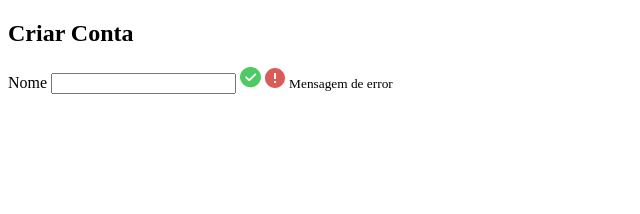
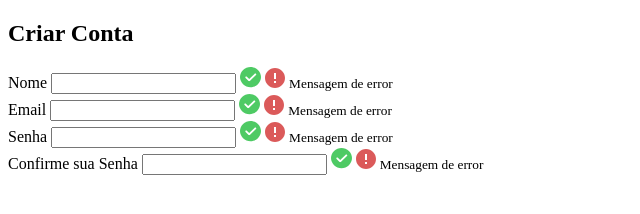
Before and after one commit to davigledson/Form-Validation, a plain HTML site: page index.html in a window 1280 px wide. Shown: the whole page, without its empty margins (0-640 px from the left). Drawn offline with Linux system fonts and the light colour scheme.

Commit message:
Update index.html

```diff
--- a/index.html
+++ b/index.html
@@ -19,6 +19,31 @@
                 <i><img src="./imagens/error-icon.svg" alt="error-icon"></i>
                 <small>Mensagem de error</small>
             </div>
+
+            <div class="form-control">
+                <label for="email">Email</label>
+                <input type="email" id="email">
+                <i><img src="./imagens/success-icon.svg" alt="success-icon"></i>
+                <i><img src="./imagens/error-icon.svg" alt="error-icon"></i>
+                <small>Mensagem de error</small>
+            </div>
+
+            <div class="form-control">
+                <label for="password">Senha</label>
+                <input type="password" id="password">
+                <i><img src="./imagens/success-icon.svg" alt="success-icon"></i>
+                <i><img src="./imagens/error-icon.svg" alt="error-icon"></i>
+                <small>Mensagem de error</small>
+            </div>
+
+
+            <div class="form-control">
+                <label for="passwordtwo">Confirme sua Senha</label>
+                <input type="password" id="passwordtwo">
+                <i><img src="./imagens/success-icon.svg" alt="success-icon"></i>
+                <i><img src="./imagens/error-icon.svg" alt="error-icon"></i>
+                <small>Mensagem de error</small>
+            </div>
         </form>
     </div>
 </body>
```
